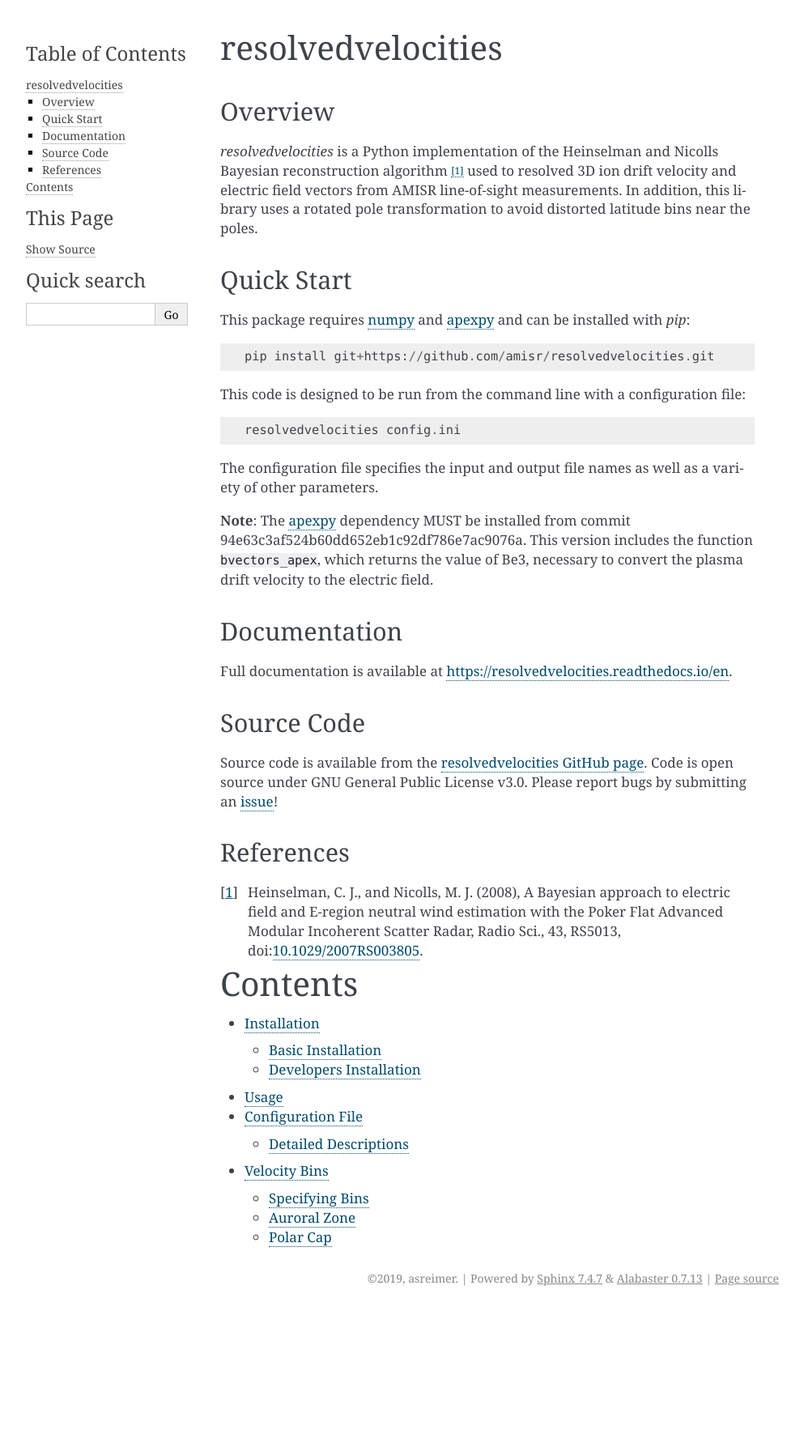
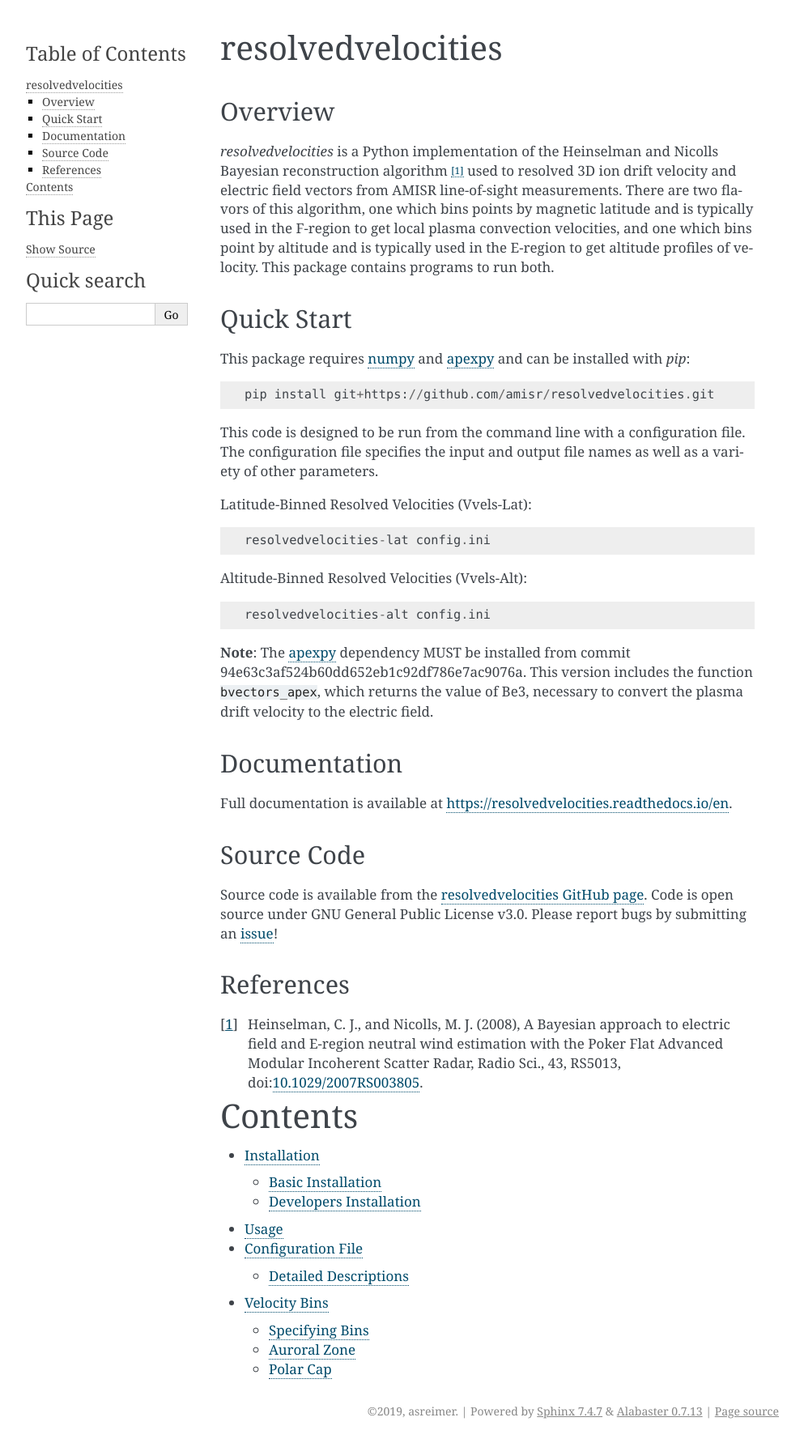
Before and after one commit to amisr/resolvedvelocities, a Sphinx documentation site: the page built from docs/index.rst, in a window 1280 px wide. Shown: the whole page at 81% size, without its empty margins (148-1141 px from the left). Built offline with Sphinx 7.4.7, drawn with Linux system fonts in a browser that asks for light colours; before the commit the page ends 1618 px from its top, so only the background shows below that.

Commit message:
Update docs to include description of how to use both versions of resolvedvelocities.

```diff
--- a/README.rst
+++ b/README.rst
@@ -3,7 +3,7 @@ resolvedvelocities
 
 Overview
 --------
-`resolvedvelocities` is a Python implementation of the Heinselman and Nicolls Bayesian reconstruction algorithm [1]_ used to resolved 3D ion drift velocity and electric field vectors from AMISR line-of-sight measurements. In addition, this library uses a rotated pole transformation to avoid distorted latitude bins near the poles.
+`resolvedvelocities` is a Python implementation of the Heinselman and Nicolls Bayesian reconstruction algorithm [1]_ used to resolved 3D ion drift velocity and electric field vectors from AMISR line-of-sight measurements. There are two flavors of this algorithm, one which bins points by magnetic latitude and is typically used in the F-region to get local plasma convection velocities, and one which bins point by altitude and is typically used in the E-region to get altitude profiles of velocity.  This package contains programs to run both.
 
 Quick Start
 -----------
@@ -11,11 +11,16 @@ This package requires `numpy <https://numpy.readthedocs.io/en/latest/>`_ and `ap
 
 	pip install git+https://github.com/amisr/resolvedvelocities.git
 
-This code is designed to be run from the command line with a configuration file::
+This code is designed to be run from the command line with a configuration file.  The configuration file specifies the input and output file names as well as a variety of other parameters.
 
-	resolvedvelocities config.ini
+Latitude-Binned Resolved Velocities (Vvels-Lat)::
 
-The configuration file specifies the input and output file names as well as a variety of other parameters.
+	resolvedvelocities-lat config.ini
+
+Altitude-Binned Resolved Velocities (Vvels-Alt)::
+
+	resolvedvelocities-alt config.ini
+
 
 **Note**:
 The `apexpy <https://apexpy.readthedocs.io/en/latest/>`_ dependency MUST be installed from commit 94e63c3af524b60dd652eb1c92df786e7ac9076a. This version includes the function ``bvectors_apex``, which returns the value of Be3, necessary to convert the plasma drift velocity to the electric field.
```
Also changed, not shown: docs/usage.rst (+9 -3 lines).
